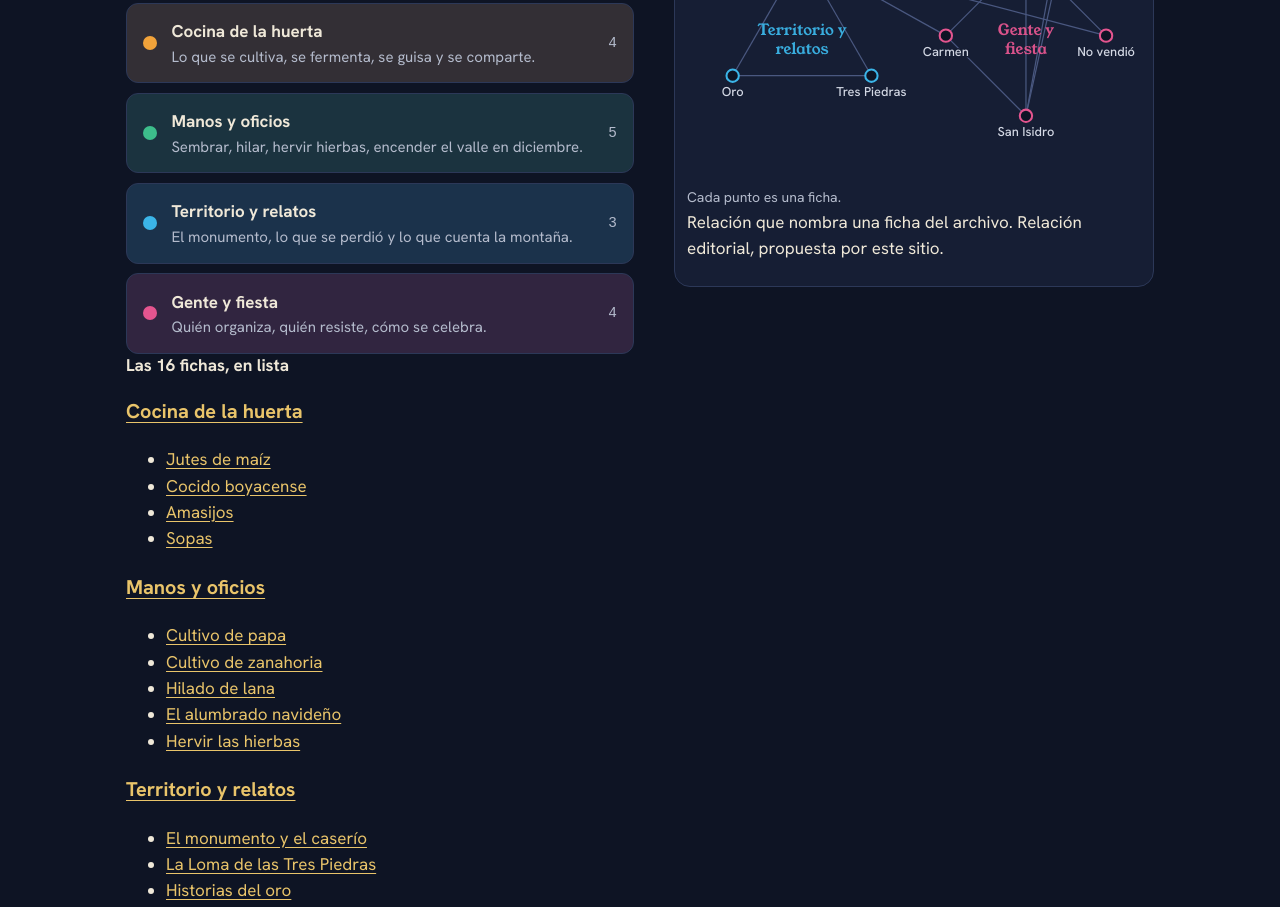
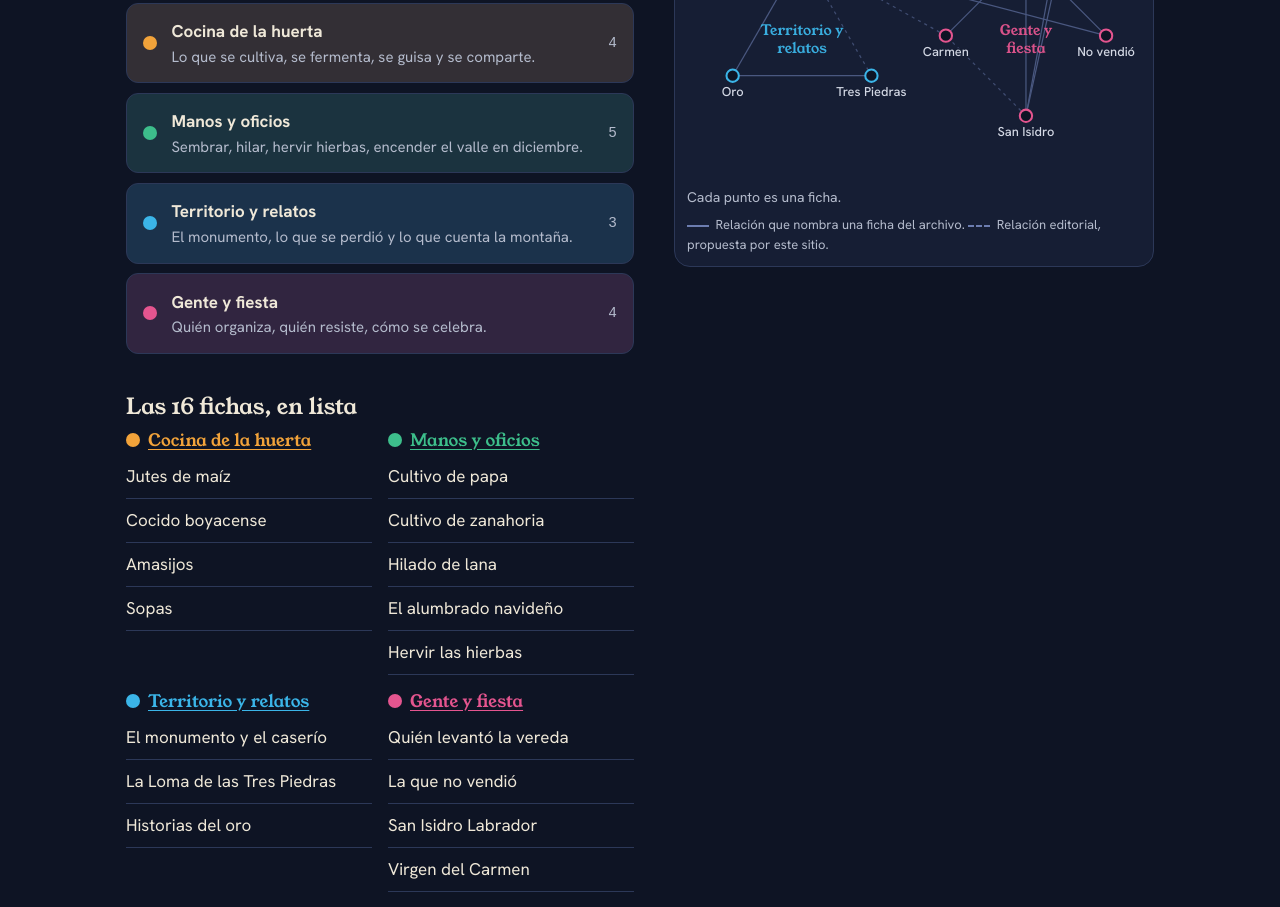
Before and after one commit to SanThought/puente-boyaca-web, a plain HTML site: page index.html in a window 1280 px wide. Shown: the part 415-1322 px from the top of the page. Drawn offline with Linux system fonts and the light colour scheme; a web font is replaced by a local one.

Commit message:
Update styles for meshmap and add new legend styles

```diff
--- a/site.css
+++ b/site.css
@@ -121,9 +121,9 @@ h1:focus{outline:none}
 /* svg map */
 .meshmap a{cursor:pointer}
 .meshmap .edge{stroke:#4A5880;stroke-width:1.2}
-.meshmap .edge.cross{stroke-dasharray:3 3}
+.meshmap .edge.ed{stroke-dasharray:3 4;opacity:.8}
 .meshmap .edge.on{stroke:var(--gold);stroke-width:2;stroke-dasharray:none}
-.meshmap .dlabel{font:400 15px var(--disp);pointer-events:none;opacity:.95}
+.meshmap .dlabel{font:400 14px var(--disp);pointer-events:none;opacity:.95}
 .meshmap .dlabel.active{text-decoration:underline}
 .meshmap .core{stroke-width:2;transition:r .3s var(--ease)}
 .meshmap .nlabel{font:500 12.5px var(--body);fill:#D3D8E4;paint-order:stroke;stroke:#161E34;stroke-width:3px}
@@ -146,3 +146,16 @@ h1:focus{outline:none}
 .foot{margin-top:2.5rem;padding-top:1rem;border-top:1px solid var(--line);font-size:.875rem;color:var(--mut)}
 @media(prefers-reduced-motion:reduce){*{transition:none!important;animation:none!important;scroll-behavior:auto!important}}
 .ph-head+.main{margin-top:1.25rem}
+
+.legend{font-size:.8125rem;color:var(--mut);margin:.4rem 0 0;line-height:1.5}
+.lg{display:inline-block;width:22px;height:0;border-top:2px solid #6C7DB0;vertical-align:middle;margin-right:.2rem}
+.lg.dashed{border-top-style:dashed}
+.etag{font-size:.8125rem;color:var(--gold);font-weight:600}
+.flist{display:grid;gap:1rem;grid-template-columns:repeat(auto-fit,minmax(220px,1fr))}
+.flist h3{font:400 1.0625rem/1.2 var(--disp);display:flex;align-items:center;gap:.5rem;margin:0 0 .3rem}
+.flist h3 a{color:var(--c)}
+.flist ul{list-style:none;margin:0;padding:0}
+.flist li a{display:flex;align-items:center;min-height:44px;color:var(--text);text-decoration:none;border-bottom:1px solid var(--line)}
+.flist li a:hover{color:var(--c)}
+.allf{margin:1.5rem 0;max-width:760px}
+.allf h2,.flh{font:400 1.375rem/1.2 var(--disp);margin:1rem 0 .6rem}
```
